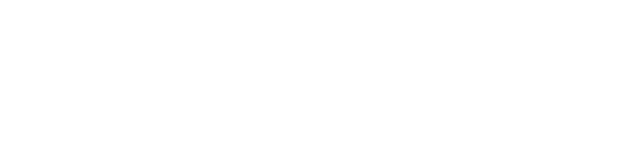
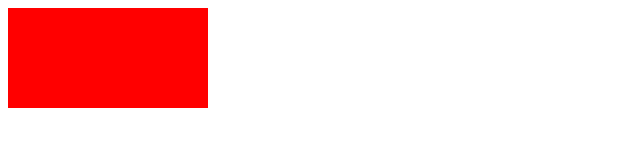
Before and after one commit to PandaBanana2/big-test, a website: page public/index.html in a window 1280 px wide. Shown: the whole page, without its empty margins (0-640 px from the left). Drawn offline with Linux system fonts and the light colour scheme.

Commit message:
changed html name

```diff
--- a/public/game.html
+++ b/public/index.html
@@ -1,6 +1,6 @@
 <html>
   <head>
-    <link href="/game.html" rel="stylesheet" />
+    <link href="/style.css" rel="stylesheet" />
     <title>Rio's Game</title>
   <head>
   <body>
```
